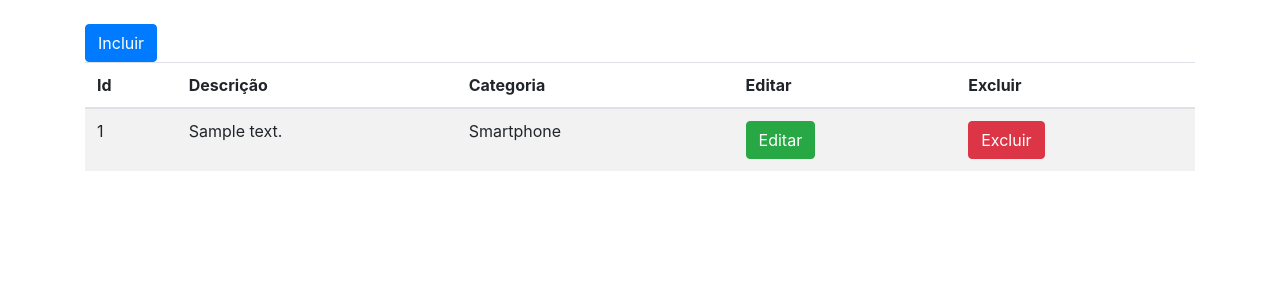
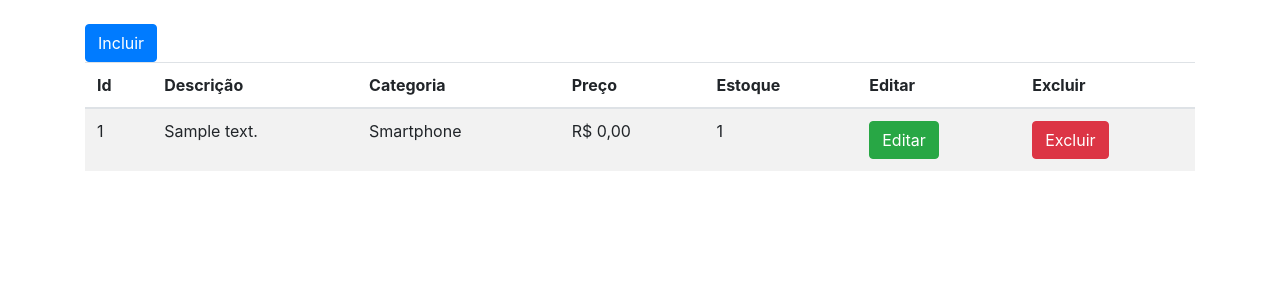
Before and after one commit to programadorluydi/vendas.php, a PHP site: page /produtos.php in a window 1280 px wide. Shown: the part 56-356 px from the top of the page. Run offline with PHP 8.4, Linux system fonts and the light colour scheme; data comes from the database, SQL or seed files in the repository; tables that the repository leaves empty hold one stand-in row (values such as "Sample post"); data that the repository does not hold is empty.

Commit message:
Update produtos.php

```diff
--- a/produtos.php
+++ b/produtos.php
@@ -13,6 +13,8 @@
                 <th>Id</th>
                 <th>Descrição</th>
                 <th>Categoria</th>
+                <th>Preço</th>
+                <th>Estoque</th>
                 <th>Editar</th>
                 <th>Excluir</th>
                 </tr>
@@ -27,11 +29,15 @@
                   $id_produto = $array['id_produto'];
                   $desc_produto = $array['desc_produto'];
                   $desc_categoria = $array['desc_categoria'];
+                  $preco = $array['preco'];
+                  $qtde_estoque = $array['qtde_estoque'];
                   ?>
                    <tr>
                    <td><?php echo($id_produto)?></td>
                    <td><?php echo($desc_produto)?></td>
                    <td><?php echo($desc_categoria)?></td>
+                   <td><?php echo("R$ " . number_format($preco,2,",","."))?></td>
+                   <td><?php echo($qtde_estoque)?></td>
                    <td><a href="produtos_editar.php?id_produto=<?php echo($id_produto)?>" class="btn btn-success">Editar</a></td>
                    <td><a href="produtos_excluir.php?id_produto=<?php echo($id_produto)?>" class="btn btn-danger">Excluir</a></td>
                    <!-- para passar o parametro que é o id do usuario para o modulo de edição que
```
